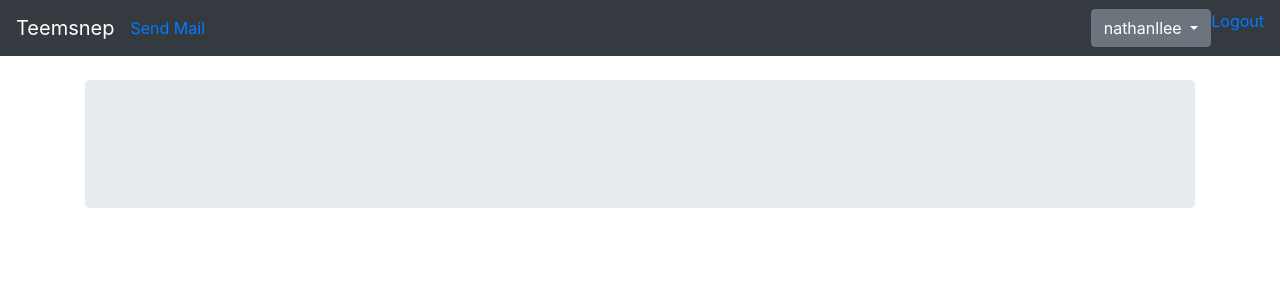
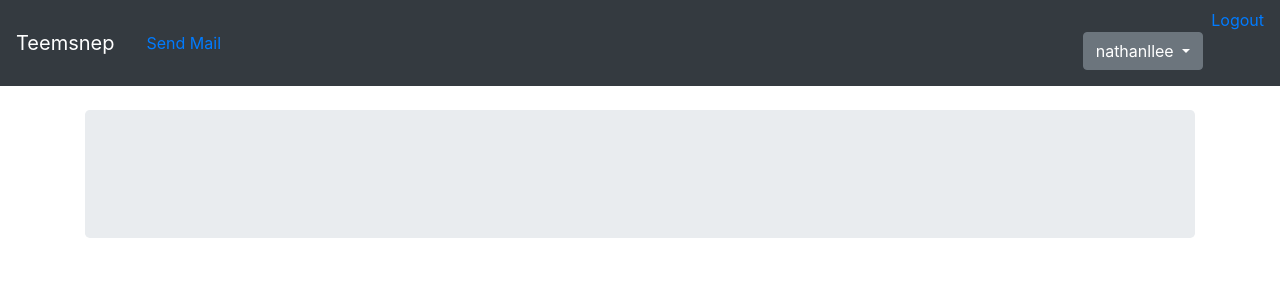
Before and after one commit to Nathanllee1/Teamclap, a Django app: page / in a window 1280 px wide. Shown: the top 300 px of the page. Run offline with Django 3.2, Linux system fonts and the light colour scheme; a user stored in the database is signed in; some libraries are stand-ins or nearby versions.

Commit message:
Added functionality to roster app and corrected some html

```diff
--- a/roster/urls.py
+++ b/roster/urls.py
@@ -0,0 +1,8 @@
+from django.urls import path
+
+from .import views
+
+
+urlpatterns = [
+    path('roster/', views.roster.as_view(), name='roster'),
+]
--- a/roster/views.py
+++ b/roster/views.py
@@ -1,3 +1,9 @@
 from django.shortcuts import render
+from users import models
 
+from django.views.generic import ListView
 # Create your views here.
+
+class roster(ListView):
+    template_name = 'roster.html'
+    model = models.CustomUser
--- a/teemsnep/urls.py
+++ b/teemsnep/urls.py
@@ -22,4 +22,5 @@ urlpatterns = [
     path('users/', include('users.urls')),
     path('users/', include('django.contrib.auth.urls')),
     path('', include('emailSend.urls')),
+    path('', include('roster.urls')),
 ]
--- a/templates/base.html
+++ b/templates/base.html
@@ -15,7 +15,15 @@
         <a class="navbar-brand" href="{% url 'home' %}">Teemsnep</a>
 
         {% if user.is_authenticated %}
-        <a class="nav-item" href="{% url 'emailSend' %}">Send Mail</a>
+        <ul class="nav">
+            <li class="nav-item">
+                <a class="nav-link active" href="{% url 'emailSend' %}">Send Mail</a>
+            </li>
+
+            <li class="nav-item">
+                <a class="nav-link active" href="{% url 'roster' %}Roster"</a>
+            </li>
+        </ul>
 
 
         <div class="collapse navbar-collapse" id="navbarCollapse"></div>
```
Also changed, not shown: templates/roster.html (added, +23 -0 lines).
